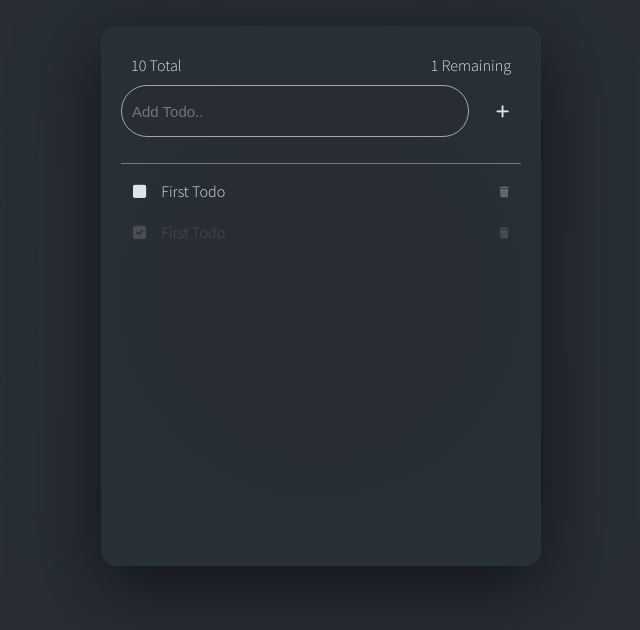
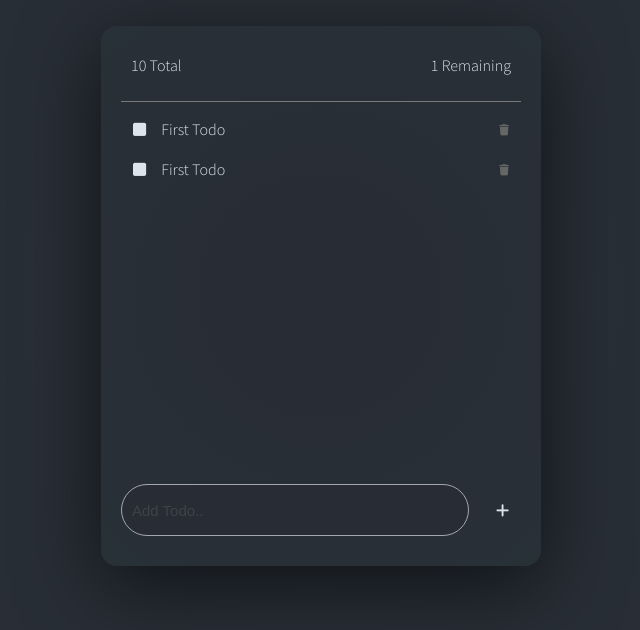
Before and after one commit to essayyzed/svelte-todolist, a Svelte app: page / in a window 1280 px wide. Shown: the part 104-734 px from the top of the page, without its empty margins (319-959 px from the left). Built offline with nearby package versions, Linux system fonts and the light colour scheme.

Commit message:
Added Todo and Todos components:

```diff
--- a/src/ components/Form.svelte
+++ b/src/ components/Form.svelte
@@ -42,6 +42,10 @@
     transition: 250ms ease-out;
     }
 
+    ::placeholder {
+    opacity: 0.3;
+    }
+
     .btn:hover {
         background: #1d2025;
     }
--- /dev/null
+++ b/src/ components/Todo.svelte
@@ -0,0 +1,54 @@
+        <li class="todo-list list-item-view">
+            <span>
+    <button class="btn btn-done fa-solid fa-square"></button>
+    <span>First Todo</span>
+            </span>
+            <button class="btn btn-delete fa-solid fa-trash"></button>
+        </li>
+
+<style>
+
+        .btn {
+            color: inherit;
+            cursor: pointer;
+            font-size: 15px;
+            padding: 10px 12px;
+            border-radius: 2em;
+            background: none;
+            border: 0px solid;
+            transition: 250ms ease-out;
+        }
+
+        .btn:hover {
+            background: #1d2025;
+        }
+
+        .btn:focus {
+            outline: none;
+        }
+
+        .btn-delete {
+            color: #666;
+            font-size: 0.7em;
+        }
+
+
+        .todo-list:first-of-type {
+            border-top: 1px solid rgb(121, 121, 121);
+            padding-top: 10px;
+        }
+
+        .list-item-view {
+            padding-top: 5px;
+            padding-bottom: 0px;
+            display: flex;
+            align-items: center;
+            justify-content: space-between;
+        }
+
+
+        .completed {
+            color: #6a6f75;
+            opacity: 0.5;
+        }
+</style>
--- /dev/null
+++ b/src/ components/Todos.svelte
@@ -0,0 +1,27 @@
+<script>
+    import Todo from "./Todo.svelte"
+
+</script>
+
+<!-- List of actual todos -->
+<div class="app-body">
+    <ul>
+        <Todo />
+        <Todo />
+
+    </ul>
+</div>
+
+<style>
+        .app-body {
+        flex-grow: 1;
+        max-height: 600px;
+        overflow-x: hidden;
+        }
+    	ul {
+            list-style-type: none;
+            -webkit-padding-start: 0;
+            padding-left: 0px;
+        }
+
+</style>
--- a/src/App.svelte
+++ b/src/App.svelte
@@ -1,74 +1,21 @@
 <script>
 	import Header from "./ components/Header.svelte";
-	import Form from "./ components/Form.svelte"
+	import Form from "./ components/Form.svelte";
+	import Todos from "./ components/Todos.svelte";
 </script>
 
 <!-- HTML for our App goes here -->
 <div id="app-container" class="app-container">
 
 		<Header />
+		<Todos />
 		<Form />
-
-        <!-- List of actual todos -->
-        <div class="app-body">
-            <ul>
-
-                <li class="todo-list list-item-view">
-                    <span>
-            <button class="btn btn-done fa-solid fa-square"></button>
-            <span>First Todo</span>
-                    </span>
-                    <button class="btn btn-delete fa-solid fa-trash"></button>
-                </li>
-
-                <li class="todo-list list-item-view completed">
-                    <!-- <div class="list-item-view"> -->
-                    <span>
-            <button class="btn btn-done"><i class="fa-solid fa-check-square"></i></button>
-            <span>First Todo</span>
-                    </span>
-                    <button class="btn btn-delete fa-solid fa-trash"></button>
-                    <!-- </div> -->
-                </li>
-
-
-            </ul>
-        </div>
 
 
     </div>
 
 
 <style>
-	ul {
-            list-style-type: none;
-            -webkit-padding-start: 0;
-            padding-left: 0px;
-        }
-
-        .btn {
-            color: inherit;
-            cursor: pointer;
-            font-size: 15px;
-            padding: 10px 12px;
-            border-radius: 2em;
-            background: none;
-            border: 0px solid;
-            transition: 250ms ease-out;
-        }
-
-        .btn:hover {
-            background: #1d2025;
-        }
-
-        .btn:focus {
-            outline: none;
-        }
-
-        .btn-delete {
-            color: #666;
-            font-size: 0.7em;
-        }
 
         .app-container {
             width: 400px;
@@ -85,31 +32,4 @@
         }
 
 
-        .app-body {
-            flex-grow: 1;
-            max-height: 600px;
-            overflow-x: hidden;
-        }
-
-        .todo-list:first-of-type {
-            border-top: 1px solid rgb(121, 121, 121);
-            padding-top: 10px;
-        }
-
-        .list-item-view {
-            padding-top: 5px;
-            padding-bottom: 0px;
-            display: flex;
-            align-items: center;
-            justify-content: space-between;
-        }
-
-         ::placeholder {
-            opacity: 0.3;
-        }
-
-        .completed {
-            color: #6a6f75;
-            opacity: 0.5;
-        }
 </style>
```
